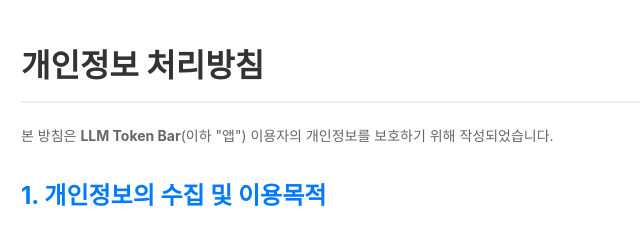
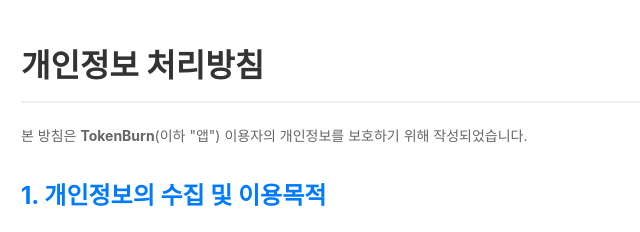
Before and after one commit to choms0521/private-policy-url, a plain HTML site: page index.html in a window 1280 px wide. Shown: the top 232 px of the page, 219-859 px from the left. Drawn offline with Linux system fonts and the light colour scheme.

Commit message:
문구 변경:

```diff
--- a/index.html
+++ b/index.html
@@ -3,7 +3,7 @@
   <head>
     <meta charset="UTF-8" />
     <meta name="viewport" content="width=device-width, initial-scale=1.0" />
-    <title>개인정보 처리방침 - LLM Token Bar</title>
+    <title>개인정보 처리방침 - TokenBurn</title>
     <style>
       body {
         font-family:
@@ -40,7 +40,7 @@
   <body>
     <h1>개인정보 처리방침</h1>
     <p>
-      본 방침은 <strong>LLM Token Bar</strong>(이하 "앱") 이용자의 개인정보를
+      본 방침은 <strong>TokenBurn</strong>(이하 "앱") 이용자의 개인정보를
       보호하기 위해 작성되었습니다.
     </p>
 
```
